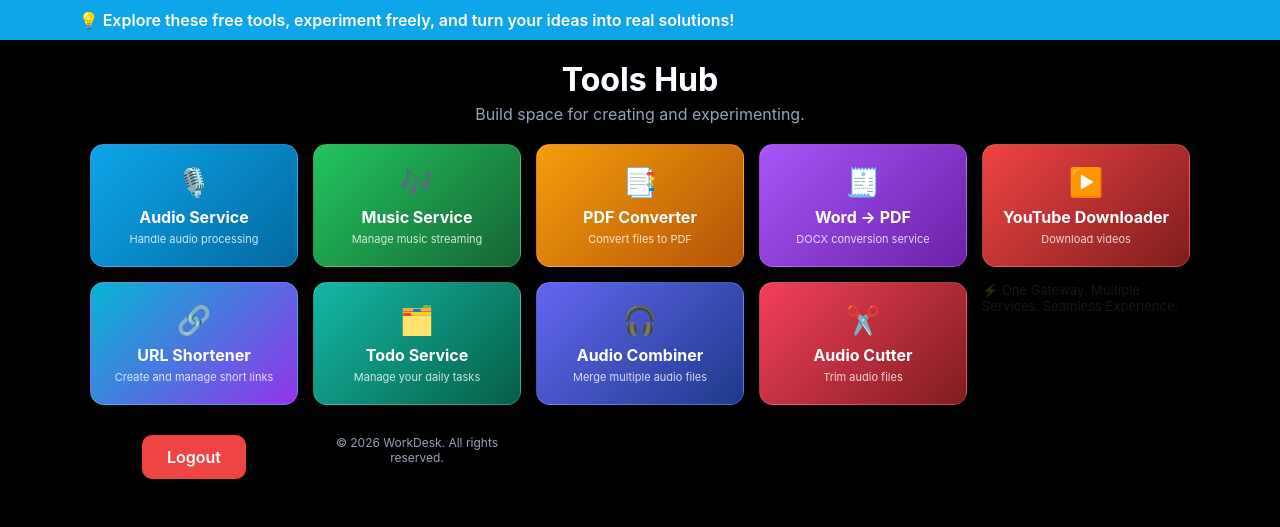
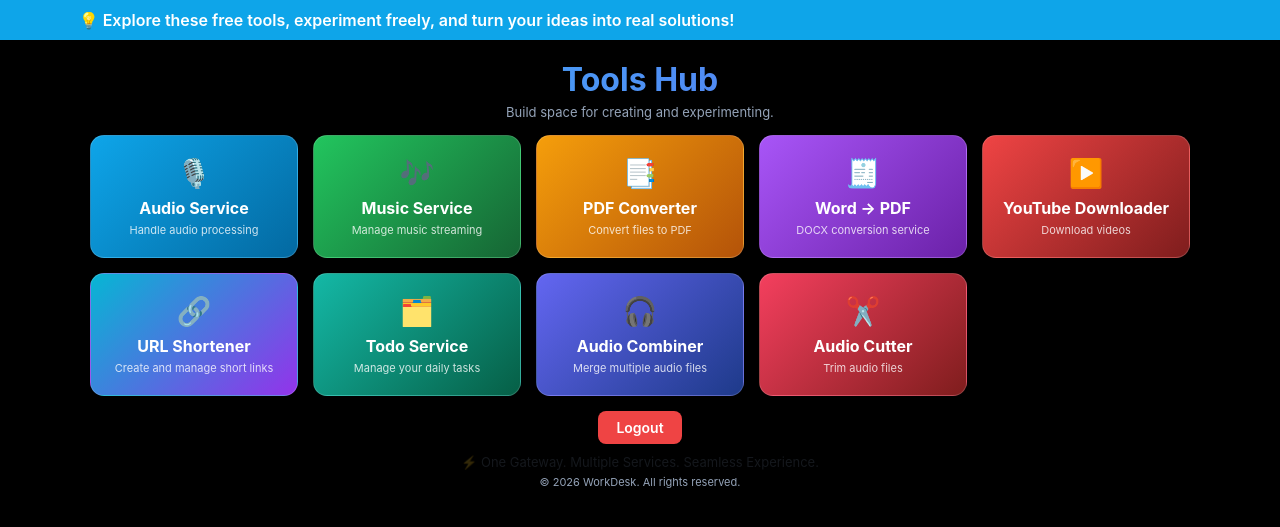
Before and after one commit to Manohar-1305/microservice, a Flask app: page /home in a window 1280 px wide. Shown: the top 527 px of the page. Run offline with Flask 3, Linux system fonts and the light colour scheme; the visitor is signed in with stand-in values (Sample User, id 1).

Commit message:
Update home.html

```diff
--- a/code/gateway/templates/home.html
+++ b/code/gateway/templates/home.html
@@ -8,7 +8,6 @@
 <link rel="stylesheet" href="{{ url_for('static', filename='styles.css') }}">
 
 <style>
-/* moving banner */
 .banner{
     position:fixed;
     top:0;
@@ -32,18 +31,12 @@
     0%{transform:translateX(100%);}
     100%{transform:translateX(-100%);}
 }
-
-/* push content down */
-.container{
-    margin-top:60px;
-}
 </style>
 
 </head>
 
 <body>
 
-<!-- Moving Banner -->
 <div class="banner">
     <div class="banner-text">
         💡 Explore these free tools, experiment freely, and turn your ideas into real solutions!
@@ -52,10 +45,11 @@
 
 <div class="container">
 
-<h1 style="margin-bottom:5px; text-align:center; color:white;">Tools Hub</h1>
-<p style="color:#94a3b8; margin-bottom:20px; text-align:center;">
+<h1>Tools Hub</h1>
+<p class="subtitle-top">
     Build space for creating and experimenting.
 </p>
+
 <div class="grid">
 
 <a class="service" href="/audio">
@@ -99,30 +93,32 @@
     <div class="title">Todo Service</div>
     <div class="subtitle">Manage your daily tasks</div>
 </a>
+
 <a class="service" href="/audio-combiner">
     <div class="icon">🎧</div>
     <div class="title">Audio Combiner</div>
     <div class="subtitle">Merge multiple audio files</div>
 </a>
+
 <a class="service" href="/audio-cutter">
     <div class="icon">✂️</div>
     <div class="title">Audio Cutter</div>
     <div class="subtitle">Trim audio files</div>
 </a>
 
-<div class="footer blink">
-    ⚡ One Gateway. Multiple Services. Seamless Experience.
 </div>
 
-<div style="display:flex; justify-content:center; margin-top:15px;">
-    <a href="/logout" style="padding:12px 25px; background:#ef4444; color:white; text-decoration:none; border-radius:10px; font-weight:600; transition:0.3s;">Logout</a>
+<div class="bottom-section">
+    <a href="/logout" class="logout-btn">Logout</a>
+
+    <div class="footer blink">
+        ⚡ One Gateway. Multiple Services. Seamless Experience.
+    </div>
+
+    <div class="copyright">
+        © 2026 WorkDesk. All rights reserved.
+    </div>
 </div>
-
-<div style="text-align:center; margin-top:15px; font-size:12px; color:#94a3b8;">
-    © 2026 WorkDesk. All rights reserved.
 </div>
-
-</div>
-
 </body>
 </html>
```
